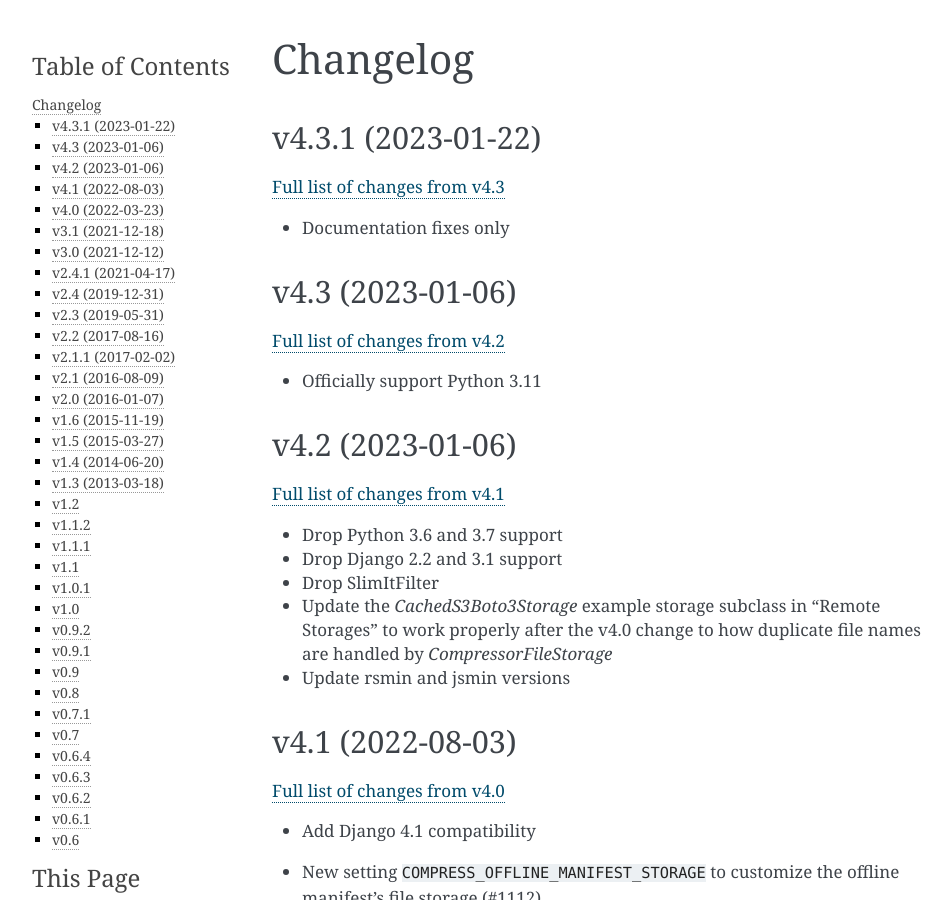
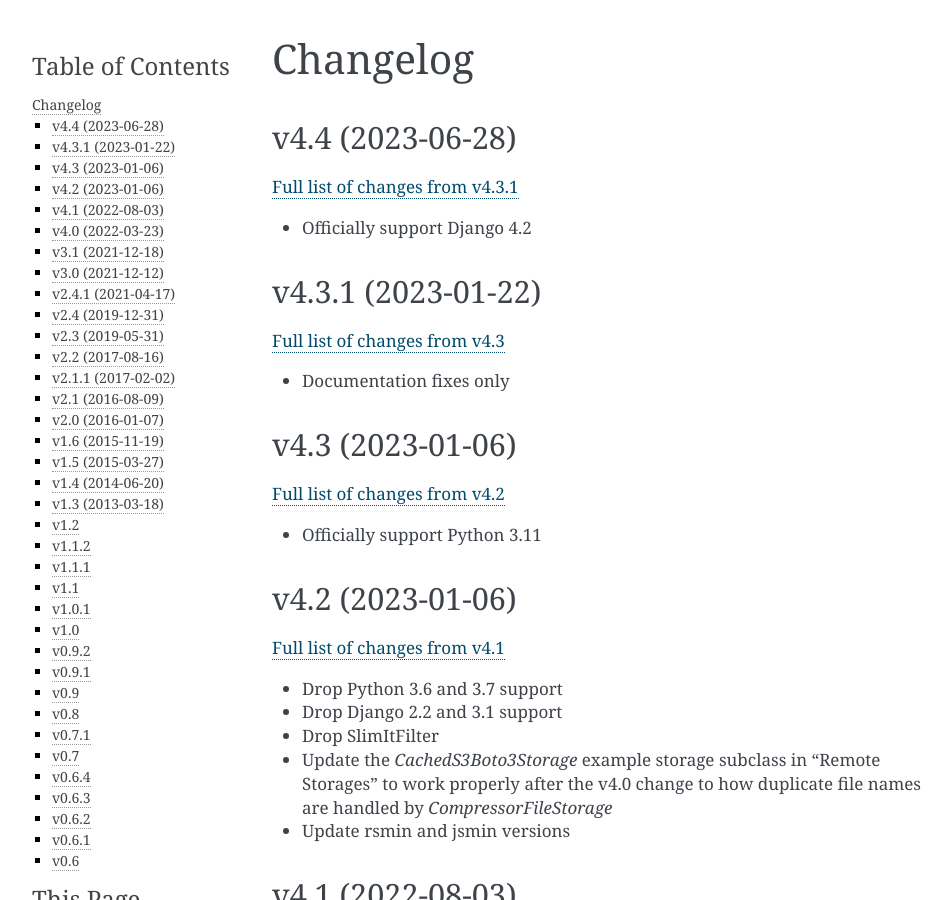
Before and after one commit to django-compressor/django-compressor, a Sphinx documentation site: the page built from docs/changelog.txt, in a window 1280 px wide and 900 px high. Shown: the whole window, without its empty margins (148-1100 px from the left). Built offline with Sphinx 7.4.7, drawn with Linux system fonts in a browser that asks for light colours.

Commit message:
Prepare 4.4 release

```diff
--- a/compressor/__init__.py
+++ b/compressor/__init__.py
@@ -1,2 +1,2 @@
 # following PEP 386
-__version__ = "4.3.1"
+__version__ = "4.4"
--- a/docs/changelog.txt
+++ b/docs/changelog.txt
@@ -1,5 +1,13 @@
 Changelog
 =========
+
+v4.4 (2023-06-28)
+-------------------
+
+`Full list of changes from v4.3.1 <https://github.com/django-compressor/django-compressor/compare/4.3.1...4.4>`_
+
+- Officially support Django 4.2
+
 
 v4.3.1 (2023-01-22)
 -------------------
```
